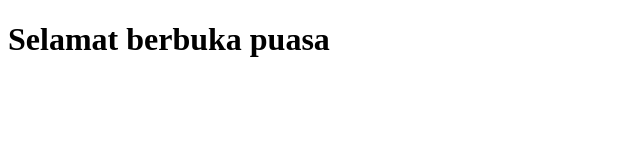
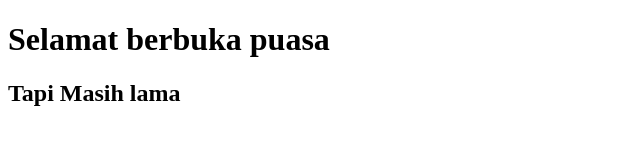
Before and after one commit to 16110361/amikom, a plain HTML site: page index.html in a window 1280 px wide. Shown: the whole page, without its empty margins (0-640 px from the left). Drawn offline with Linux system fonts and the light colour scheme.

Commit message:
tambah h2

```diff
--- a/index.html
+++ b/index.html
@@ -5,5 +5,6 @@
 </head>
 <body>
 	<h1>Selamat berbuka puasa</h1>
+	<h2>Tapi Masih lama</h2>
 </body>
 </html>
```
